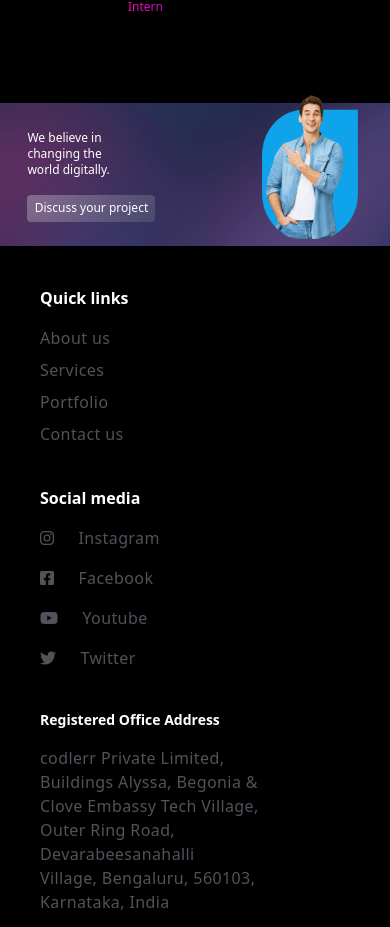
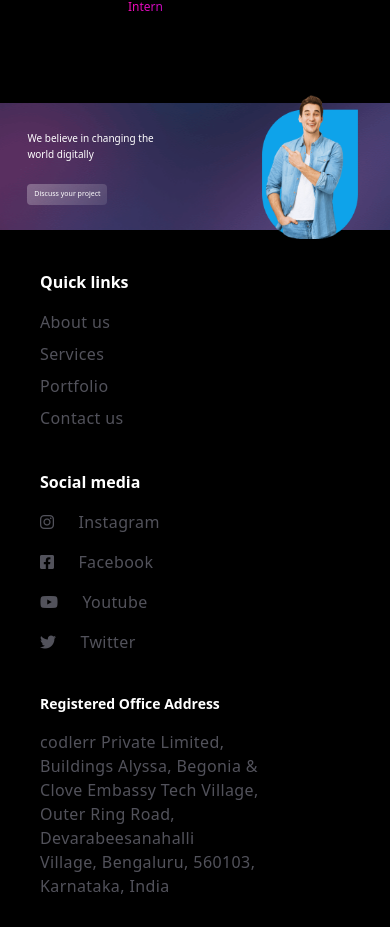
Before and after one commit to Codlerr/codler-test, a React (Create React App) app: page /teams in a window 390 px wide. Shown: the part 2545-3472 px from the top of the page. Built offline with nearby package versions, Linux system fonts and the light colour scheme; a web font is replaced by a local one.

Commit message:
content changed

```diff
--- a/public/index.html
+++ b/public/index.html
@@ -18,7 +18,6 @@
     <link rel="preconnect" href="https://fonts.googleapis.com">
     <link rel="preconnect" href="https://fonts.gstatic.com" crossorigin>
     <link rel="stylesheet" href="https://maxcdn.bootstrapcdn.com/bootstrap/4.0.0/css/bootstrap.min.css" integrity="sha384-Gn5384xqQ1aoWXA+058RXPxPg6fy4IWvTNh0E263XmFcJlSAwiGgFAW/dAiS6JXm" crossorigin="anonymous">
-
     <link href="https://unpkg.com/aos@2.3.1/dist/aos.css" rel="stylesheet">
     <link href="https://fonts.googleapis.com/css2?family=Caesar+Dressing&family=Cardo:wght@900&family=Lobster&family=Luxurious+Roman&family=Old+Standard+TT:wght@700&display=swap" rel="stylesheet">
     <!--
--- a/src/component/footer.js
+++ b/src/component/footer.js
@@ -16,7 +16,7 @@
            <div>
                 <section>
                         <div className='lg:w-10/12 md:p-0 w-screen md:mx-auto md:pb-32'>
-                            <div className='flex '>
+                            <div className='flex relative z-600'>
                             <img src={tbubble1} className=' lg:block w-16 mt-16 lg:w-24 lg:h-24 ml-2 bubble'></img>
                             <img src={tbubble1} className=' lg:block w-8 h-8 mt-56 lg:w-16  lg:h-16 ml-2 lg:ml-4 bubble2'></img>
                             <img src={tbubble1} className='lg:block w-4 h-4 mt-80 lg:w-8 lg:h-8  ml-2 lg:ml-4  bubble3'></img>
@@ -24,8 +24,8 @@
                             <div className='footerbg -mt-10 xs:h-[20%] lg:h-48 lg:rounded-lg'>
                                 <div className=' mx-auto grid grid-cols-2 lg:grid-cols-2 gap-4'>
                                     <div className='p-[15%] xl:p-12  lg:ml-24'>
-                                        <p className='text-white text-xs lg:-mt-8 xl:mt-0 lg:text-xl xl:text-2xl '  data-aos="fade-right">We believe in changing the <br></br>world digitally.</p>
-                                        <a href='#'><button class="man-btn border-slate-100 md:mb-0 hover:bg-slate-800 text-xs lg:text-sm w-32 h-[30%]  lg:w-44 lg:h-18 text-white border-nuetral-800 rounded lg:px-4 ">Discuss your project</button></a>
+                                        <p className='text-white text-xs lg:-mt-8 xl:mt-0 lg:text-xl xl:text-2xl xl:-mt-4 xs:text-[10px]'  data-aos="fade-right">We believe in changing the <br></br>world digitally</p>
+                                        <a href='#'><button class="man-btn border-slate-100 sm:-mt-12 md:mt-0 md:mb-0 xs:text-[7px] m:h-16 hover:bg-slate-800 text-xs xs:w-20 lg:text-sm w-32 h-[30%] lg:h-10 lg:w-44 lg:h-18 text-white border-nuetral-800 rounded lg:px-4 ">Discuss your project</button></a>
                                     </div>
                                     <div>
 
--- a/src/component/home.js
+++ b/src/component/home.js
@@ -38,7 +38,7 @@
                         <div className='lg:ml-16 pt-12 lg:pt-48' data-aos="fade-up">
 
                         <h1 className="text-white text-xl lg:text-2xl mt-24 md:mt-48 lg:mt-10 font-bold ">
-                        <p className='text-white text-xl lg:text-3xl md:tracking-wide md:w-[400px]' data-aos="fade-right"> Creating Exceptional </p><p className='text-white text-xl lg:text-3xl md:tracking-wide -mt-3' data-aos="fade-right" data-aos-delay="200">Stratergies That Bring Life To Your Brands </p><p className='text-white text-xl lg:text-3xl md:tracking-wide -mt-3' data-aos="fade-right" data-aos-delay="200"></p>
+                        <p className='text-white text-xl lg:text-3xl md:tracking-wide md:w-[500px]' data-aos="fade-right">Innovative Visions, Strategic Aims and Building Brands are </p><p className='text-white text-xl lg:text-3xl md:tracking-wide -mt-3 md:w-[500px]' data-aos="fade-right" data-aos-delay="200">what we Code </p><p className='text-white text-xl lg:text-3xl md:tracking-wide -mt-3' data-aos="fade-right" data-aos-delay="200"></p>
                             </h1>
                             <p className="text-white lg:text-l  mt-4" data-aos="fade-right">If you want to build your brand, we will be waiting for you!</p>
                             <button class="bg-gradient-to-tr from-zinc-600 to-zinc-900  text-sm w-40 h-12  text-white border-nuetral-800 rounded px-4" data-aos="fade-right">Let's Talk</button>
@@ -124,8 +124,9 @@
 
           <section >
           <div className="w-full" data-aos="zoom-in">
-                      <p className="w-full text-xl md:text-6xl font-extrabold opacity-10 mb-10 mt-8 md:mb-20 text-white tracking-wider">
-                          <marquee>Future is here! Future is here!  Future is here! Future is here!</marquee>
+                      <p className="w-full text-xl md:text-6xl font-bold opacity-10 mb-10 mt-8 md:mb-20 text-white tracking-wider">
+                          <marquee>We code your vision into reality! We code your vision into reality! We code your vision into reality!
+                          </marquee>
                       </p>
 
                   </div>
```
